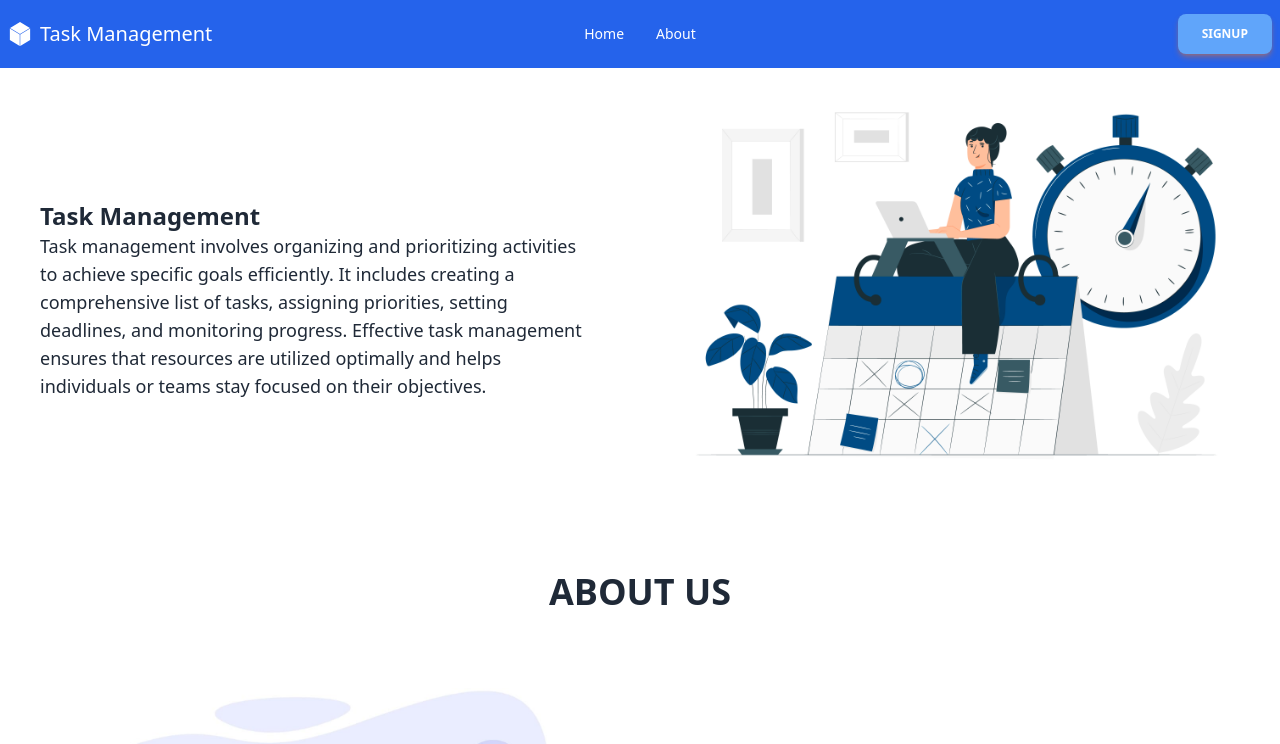
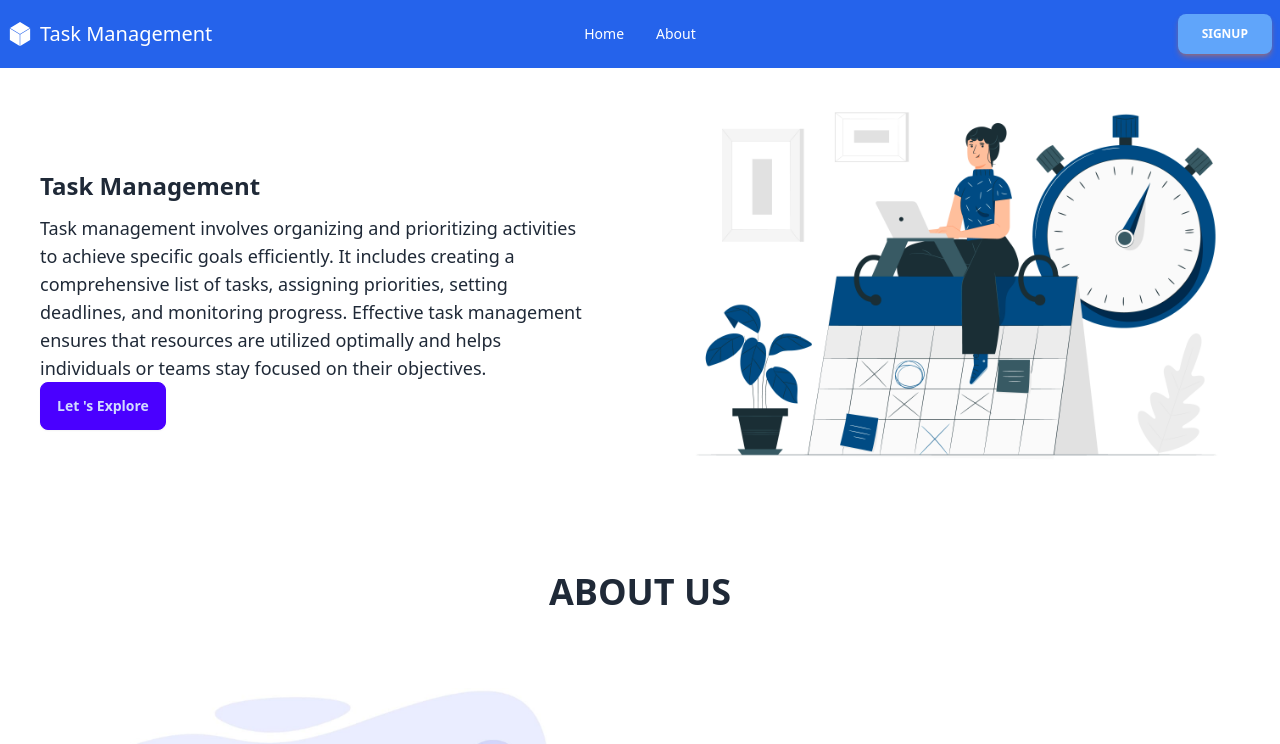
Before and after one commit to Priyanka-Das-Dipa/task-management-client, a React (Vite) app: page / in a window 1280 px wide. Shown: the top 744 px of the page. Built offline with nearby package versions, Linux system fonts and the light colour scheme; no server answers.

Commit message:
add the explore button

```diff
--- a/src/components/pages/Home/Home/Banner.jsx
+++ b/src/components/pages/Home/Home/Banner.jsx
@@ -1,10 +1,14 @@
+import { useContext } from "react";
 import banner from "../../../../assets/images/banner.jpg";
+import { AuthContext } from "../../../../provider/AuthProvider";
+import { Link } from "react-router-dom";
 
 const Banner = () => {
+  const { user } = useContext(AuthContext);
   return (
     <section className="max-h-screen mb-10">
       <div className="grid grid-cols-1 md:grid-cols-2 gap-2 items-center ">
-        <div className="text-left px-10">
+        <div className="text-left px-10 space-y-3">
           <h1 className="text-2xl font-bold">Task Management</h1>
           <p className="text-lg font-medium">
             Task management involves organizing and prioritizing activities to
@@ -14,6 +18,19 @@
             ensures that resources are utilized optimally and helps individuals
             or teams stay focused on their objectives.{" "}
           </p>
+          {user ? (
+            <>
+              <Link to="/dashboard">
+                <button className="btn btn-primary">Let &apos;s Explore</button>
+              </Link>
+            </>
+          ) : (
+            <>
+              <Link to="/login">
+                <button className="btn btn-primary">Let &apos;s Explore</button>
+              </Link>
+            </>
+          )}
         </div>
         <div>
           <img src={banner} alt="" className="mb-10" />
```
